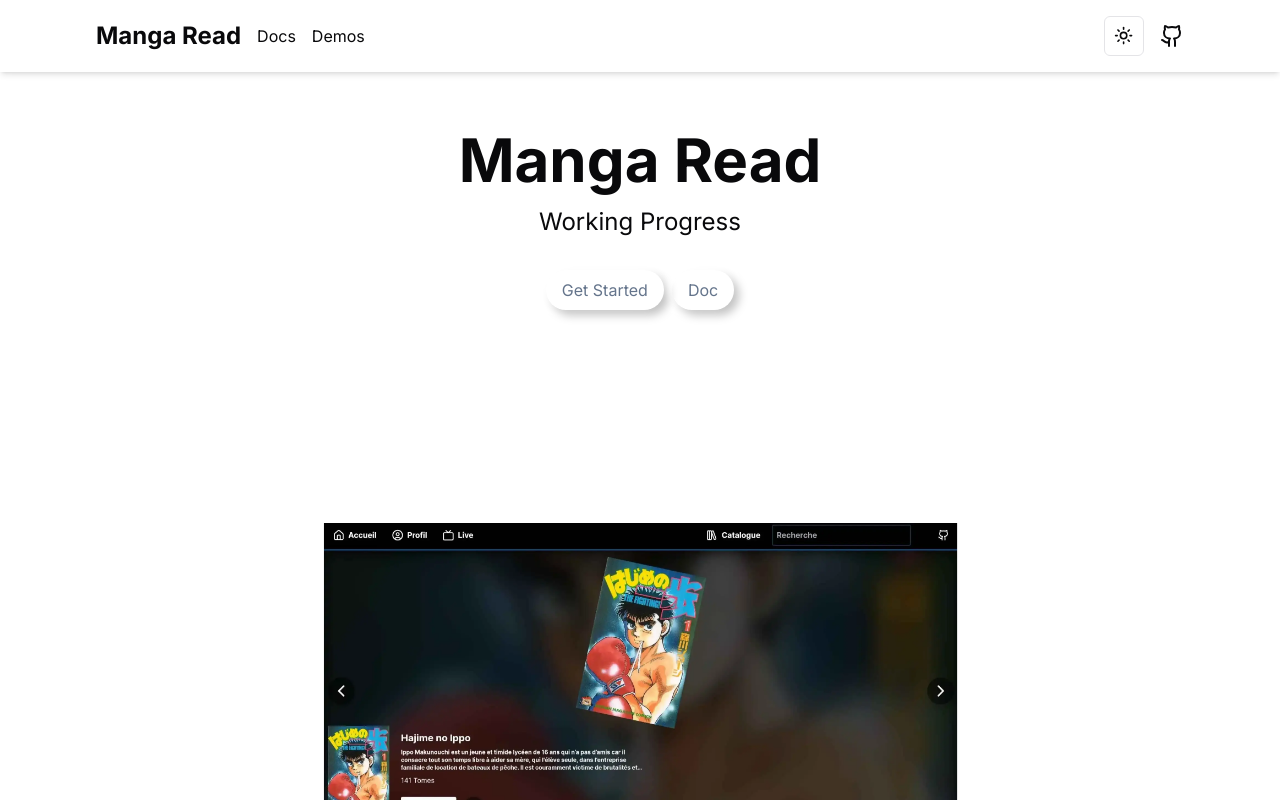
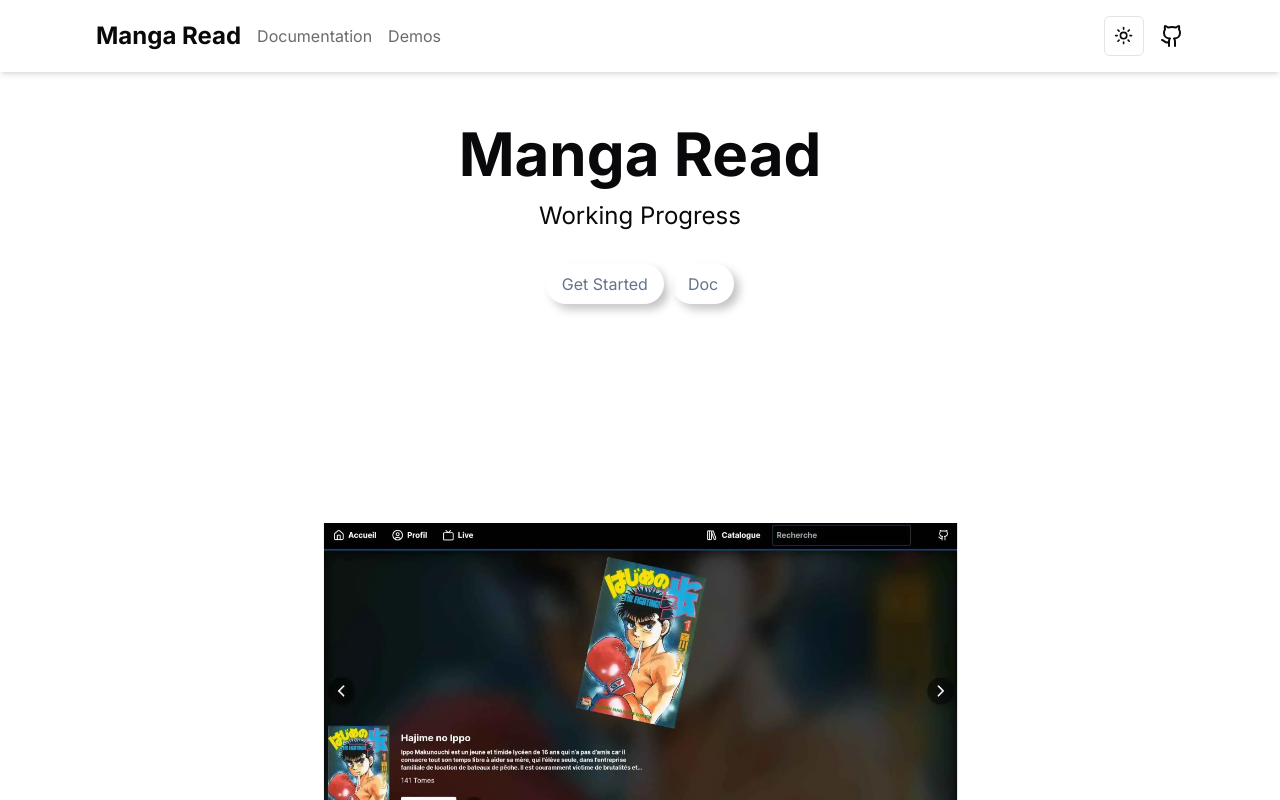
Before and after one commit to FlorianDevv/mangareadwebsite, a Next.js app: page / in a window 1280 px wide. Shown: the top 800 px of the page. Built offline with nearby package versions, Linux system fonts and the light colour scheme.

Commit message:
add animation

```diff
--- a/app/page.tsx
+++ b/app/page.tsx
@@ -1,5 +1,6 @@
 "use client";
 import ButtonNumorphism from "@/components/buttonNumorphism";
+import BlurFade from "@/components/magicui/blur-fade";
 import Image from "next/image";
 import Link from "next/link";
 import React from "react";
@@ -14,7 +15,10 @@
 					translateY={[-50, 50]}
 					className="h-screen flex flex-col items-center justify-center"
 				>
+					<BlurFade delay={0.25} inView>
 						<h1 className="text-6xl font-bold text-center">Manga Read</h1>
+					</BlurFade>
+					<BlurFade delay={0.35} inView>
 						<p className="text-2xl text-center mt-4">Working Progress</p>
 						<div className="flex justify-center mt-8 space-x-2">
 							<Link href="/docs/installation">
@@ -24,6 +28,7 @@
 								<ButtonNumorphism>Doc</ButtonNumorphism>
 							</Link>
 						</div>
+					</BlurFade>
 
 					<div className="w-full h-1/2 mt-10" />
 				</Parallax>
--- /dev/null
+++ b/components/magicui/blur-fade.tsx
@@ -0,0 +1,59 @@
+"use client";
+
+import { useRef } from "react";
+import { AnimatePresence, motion, useInView, Variants } from "framer-motion";
+
+interface BlurFadeProps {
+  children: React.ReactNode;
+  className?: string;
+  variant?: {
+    hidden: { y: number };
+    visible: { y: number };
+  };
+  duration?: number;
+  delay?: number;
+  yOffset?: number;
+  inView?: boolean;
+  inViewMargin?: string;
+  blur?: string;
+}
+
+export default function BlurFade({
+  children,
+  className,
+  variant,
+  duration = 0.4,
+  delay = 0,
+  yOffset = 6,
+  inView = false,
+  inViewMargin = "-50px",
+  blur = "6px",
+}: BlurFadeProps) {
+  const ref = useRef(null);
+  const inViewResult = useInView(ref, { once: true, margin: inViewMargin });
+  const isInView = !inView || inViewResult;
+  const defaultVariants: Variants = {
+    hidden: { y: yOffset, opacity: 0, filter: `blur(${blur})` },
+    visible: { y: -yOffset, opacity: 1, filter: `blur(0px)` },
+  };
+  const combinedVariants = variant || defaultVariants;
+  return (
+    <AnimatePresence>
+      <motion.div
+        ref={ref}
+        initial="hidden"
+        animate={isInView ? "visible" : "hidden"}
+        exit="hidden"
+        variants={combinedVariants}
+        transition={{
+          delay: 0.04 + delay,
+          duration,
+          ease: "easeOut",
+        }}
+        className={className}
+      >
+        {children}
+      </motion.div>
+    </AnimatePresence>
+  );
+}
--- a/components/navbar.tsx
+++ b/components/navbar.tsx
@@ -1,22 +1,50 @@
+"use client";
+import {
+	NavigationMenu,
+	NavigationMenuItem,
+	NavigationMenuLink,
+} from "@/components/ui/navigation-menu";
 import { Github } from "lucide-react";
 import Link from "next/link";
+import { usePathname } from "next/navigation"; // Étape 1
 import { ModeToggle } from "./modeToggle";
 
 export default function Navbar() {
+	const pathname = usePathname();
+
+	// Fonction pour vérifier si le lien est actif
+	const isActive = (path: string) => {
+		return pathname === path;
+	};
+
 	return (
 		<nav className="fixed top-0 left-0 w-full z-10 flex items-center justify-between px-24 py-4 bg-white/25 dark:bg-black/25 backdrop-filter backdrop-blur-lg shadow-md">
 			<div className="flex items-center gap-4">
-				<Link href="/">
-					<h1 className="text-2xl font-bold">Manga Read</h1>
+				<Link href="/" legacyBehavior passHref>
+					<h1 className="text-2xl font-bold cursor-pointer">Manga Read</h1>
 				</Link>
-				<ul className="flex items-center gap-4">
-					<li>
-						<Link href="/docs">Docs</Link>
-					</li>
-					<li>
-						<Link href="/demos">Demos</Link>
-					</li>
-				</ul>
+				<NavigationMenu>
+					<ul className="flex items-center gap-4">
+						<NavigationMenuItem>
+							<Link href="/docs" legacyBehavior passHref>
+								<NavigationMenuLink
+									className={`cursor-pointer transition-colors hover:text-foreground/80 ${isActive("/docs") ? "text-foreground" : "text-foreground/60"}`}
+								>
+									Documentation
+								</NavigationMenuLink>
+							</Link>
+						</NavigationMenuItem>
+						<NavigationMenuItem>
+							<Link href="/demos" legacyBehavior passHref>
+								<NavigationMenuLink
+									className={`cursor-pointer transition-colors hover:text-foreground/80 ${isActive("/demos") ? "text-foreground" : "text-foreground/60"}`}
+								>
+									Demos
+								</NavigationMenuLink>
+							</Link>
+						</NavigationMenuItem>
+					</ul>
+				</NavigationMenu>
 			</div>
 			<div className="flex items-center gap-4">
 				<ModeToggle />
--- /dev/null
+++ b/components/ui/navigation-menu.tsx
@@ -0,0 +1,128 @@
+import * as React from "react"
+import * as NavigationMenuPrimitive from "@radix-ui/react-navigation-menu"
+import { cva } from "class-variance-authority"
+import { ChevronDown } from "lucide-react"
+
+import { cn } from "@/lib/utils"
+
+const NavigationMenu = React.forwardRef<
+  React.ElementRef<typeof NavigationMenuPrimitive.Root>,
+  React.ComponentPropsWithoutRef<typeof NavigationMenuPrimitive.Root>
+>(({ className, children, ...props }, ref) => (
+  <NavigationMenuPrimitive.Root
+    ref={ref}
+    className={cn(
+      "relative z-10 flex max-w-max flex-1 items-center justify-center",
+      className
+    )}
+    {...props}
+  >
+    {children}
+    <NavigationMenuViewport />
+  </NavigationMenuPrimitive.Root>
+))
+NavigationMenu.displayName = NavigationMenuPrimitive.Root.displayName
+
+const NavigationMenuList = React.forwardRef<
+  React.ElementRef<typeof NavigationMenuPrimitive.List>,
+  React.ComponentPropsWithoutRef<typeof NavigationMenuPrimitive.List>
+>(({ className, ...props }, ref) => (
+  <NavigationMenuPrimitive.List
+    ref={ref}
+    className={cn(
+      "group flex flex-1 list-none items-center justify-center space-x-1",
+      className
+    )}
+    {...props}
+  />
+))
+NavigationMenuList.displayName = NavigationMenuPrimitive.List.displayName
+
+const NavigationMenuItem = NavigationMenuPrimitive.Item
+
+const navigationMenuTriggerStyle = cva(
+  "group inline-flex h-10 w-max items-center justify-center rounded-md bg-background px-4 py-2 text-sm font-medium transition-colors hover:bg-accent hover:text-accent-foreground focus:bg-accent focus:text-accent-foreground focus:outline-none disabled:pointer-events-none disabled:opacity-50 data-[active]:bg-accent/50 data-[state=open]:bg-accent/50"
+)
+
+const NavigationMenuTrigger = React.forwardRef<
+  React.ElementRef<typeof NavigationMenuPrimitive.Trigger>,
+  React.ComponentPropsWithoutRef<typeof NavigationMenuPrimitive.Trigger>
+>(({ className, children, ...props }, ref) => (
+  <NavigationMenuPrimitive.Trigger
+    ref={ref}
+    className={cn(navigationMenuTriggerStyle(), "group", className)}
+    {...props}
+  >
+    {children}{" "}
+    <ChevronDown
+      className="relative top-[1px] ml-1 h-3 w-3 transition duration-200 group-data-[state=open]:rotate-180"
+      aria-hidden="true"
+    />
+  </NavigationMenuPrimitive.Trigger>
+))
+NavigationMenuTrigger.displayName = NavigationMenuPrimitive.Trigger.displayName
+
+const NavigationMenuContent = React.forwardRef<
+  React.ElementRef<typeof NavigationMenuPrimitive.Content>,
+  React.ComponentPropsWithoutRef<typeof NavigationMenuPrimitive.Content>
+>(({ className, ...props }, ref) => (
+  <NavigationMenuPrimitive.Content
+    ref={ref}
+    className={cn(
+      "left-0 top-0 w-full data-[motion^=from-]:animate-in data-[motion^=to-]:animate-out data-[motion^=from-]:fade-in data-[motion^=to-]:fade-out data-[motion=from-end]:slide-in-from-right-52 data-[motion=from-start]:slide-in-from-left-52 data-[motion=to-end]:slide-out-to-right-52 data-[motion=to-start]:slide-out-to-left-52 md:absolute md:w-auto ",
+      className
+    )}
+    {...props}
+  />
+))
+NavigationMenuContent.displayName = NavigationMenuPrimitive.Content.displayName
+
+const NavigationMenuLink = NavigationMenuPrimitive.Link
+
+const NavigationMenuViewport = React.forwardRef<
+  React.ElementRef<typeof NavigationMenuPrimitive.Viewport>,
+  React.ComponentPropsWithoutRef<typeof NavigationMenuPrimitive.Viewport>
+>(({ className, ...props }, ref) => (
+  <div className={cn("absolute left-0 top-full flex justify-center")}>
+    <NavigationMenuPrimitive.Viewport
+      className={cn(
+        "origin-top-center relative mt-1.5 h-[var(--radix-navigation-menu-viewport-height)] w-full overflow-hidden rounded-md border bg-popover text-popover-foreground shadow-lg data-[state=open]:animate-in data-[state=closed]:animate-out data-[state=closed]:zoom-out-95 data-[state=open]:zoom-in-90 md:w-[var(--radix-navigation-menu-viewport-width)]",
+        className
+      )}
+      ref={ref}
+      {...props}
+    />
+  </div>
+))
+NavigationMenuViewport.displayName =
+  NavigationMenuPrimitive.Viewport.displayName
+
+const NavigationMenuIndicator = React.forwardRef<
+  React.ElementRef<typeof NavigationMenuPrimitive.Indicator>,
+  React.ComponentPropsWithoutRef<typeof NavigationMenuPrimitive.Indicator>
+>(({ className, ...props }, ref) => (
+  <NavigationMenuPrimitive.Indicator
+    ref={ref}
+    className={cn(
+      "top-full z-[1] flex h-1.5 items-end justify-center overflow-hidden data-[state=visible]:animate-in data-[state=hidden]:animate-out data-[state=hidden]:fade-out data-[state=visible]:fade-in",
+      className
+    )}
+    {...props}
+  >
+    <div className="relative top-[60%] h-2 w-2 rotate-45 rounded-tl-sm bg-border shadow-md" />
+  </NavigationMenuPrimitive.Indicator>
+))
+NavigationMenuIndicator.displayName =
+  NavigationMenuPrimitive.Indicator.displayName
+
+export {
+  navigationMenuTriggerStyle,
+  NavigationMenu,
+  NavigationMenuList,
+  NavigationMenuItem,
+  NavigationMenuContent,
+  NavigationMenuTrigger,
+  NavigationMenuLink,
+  NavigationMenuIndicator,
+  NavigationMenuViewport,
+}
--- a/package.json
+++ b/package.json
@@ -11,11 +11,13 @@
   "dependencies": {
     "@floating-ui/react-dom": "^2.1.1",
     "@radix-ui/react-dropdown-menu": "^2.1.1",
+    "@radix-ui/react-navigation-menu": "^1.2.0",
     "@radix-ui/react-slot": "^1.1.0",
     "@types/resize-observer-browser": "^0.1.11",
     "aria-hidden": "^1.2.4",
     "class-variance-authority": "^0.7.0",
     "clsx": "^2.1.1",
+    "framer-motion": "^11.2.13",
     "lucide-react": "^0.400.0",
     "next": "14.2.4",
     "next-themes": "^0.3.0",
```
Also changed, not shown: 1 other file (tests, documents, lock files or other folders). Lines whose indentation alone changed are shown as unchanged.
